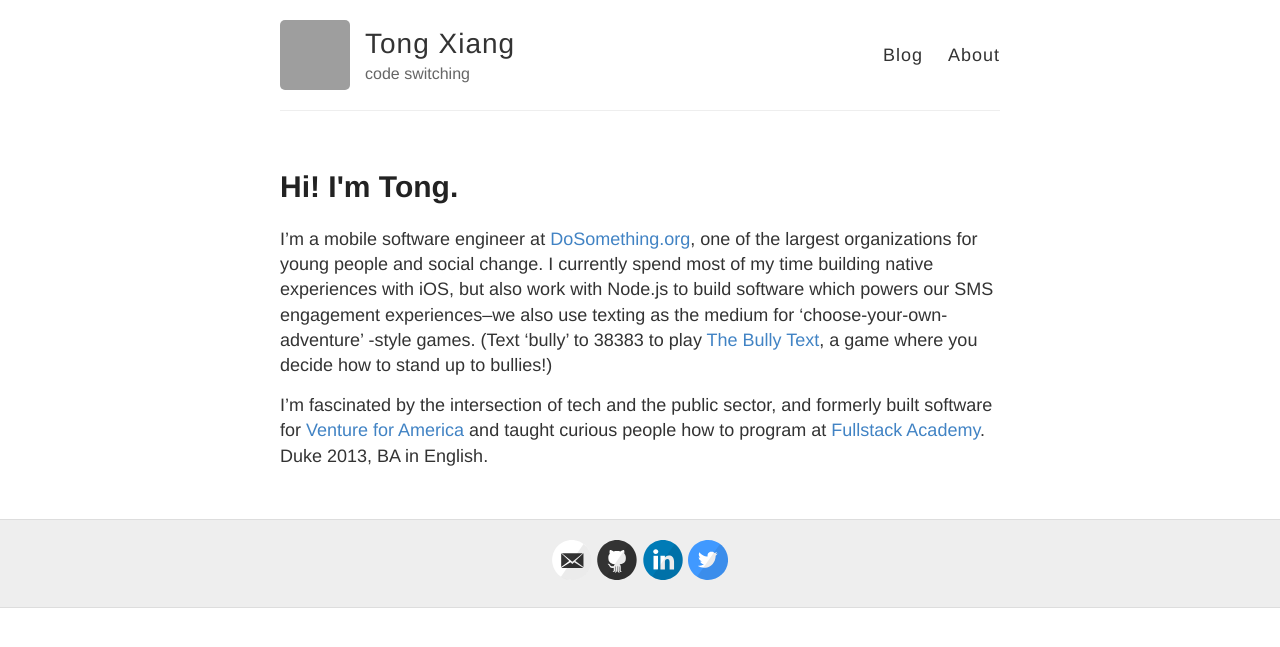
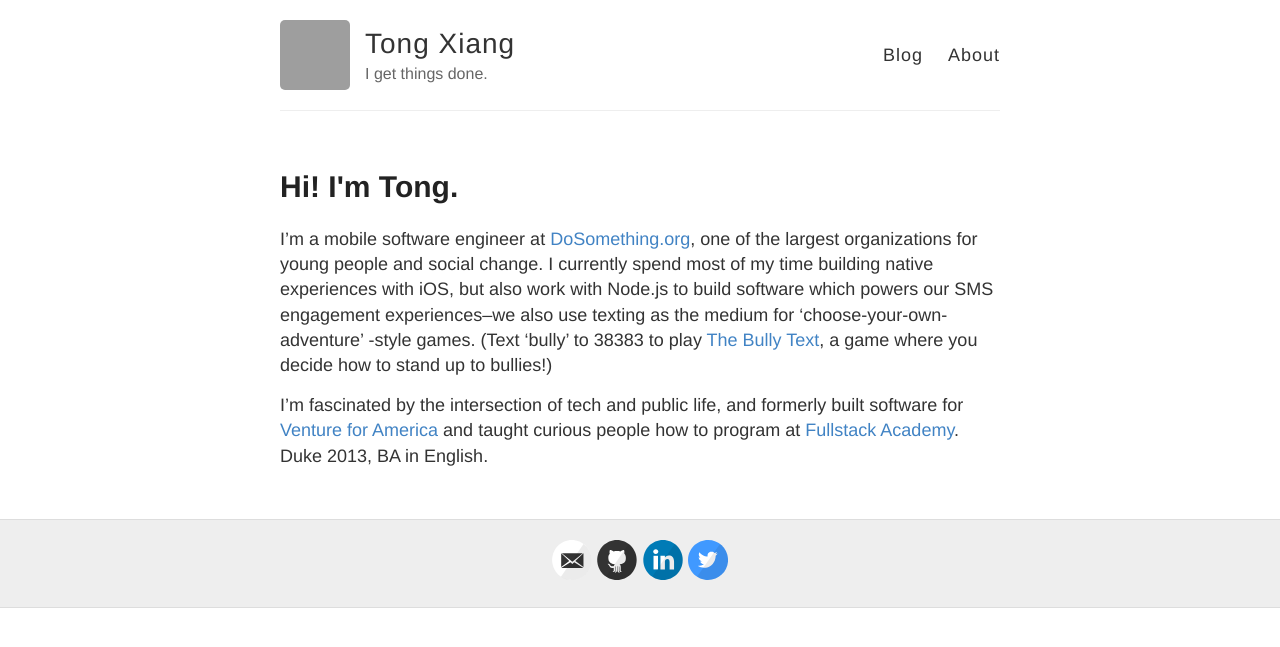
Before and after one commit to nguyenkhacdung/nguyenkhacdung.github.io, a Jekyll site: the page built from about.md, in a window 1280 px wide. Shown: the top 647 px of the page. Built offline with Jekyll 4.4.1, drawn with Linux system fonts in a browser that asks for light colours; grey boxes are pictures that could not be loaded.

Commit message:
change about

```diff
--- a/_config.yml
+++ b/_config.yml
@@ -6,7 +6,7 @@
 name: Tong Xiang
 
 # Short bio or description (displayed in the header)
-description: code switching
+description: I get things done.
 
 # URL of your avatar or profile pic (you could use your GitHub profile pic)
 avatar: https://avatars2.githubusercontent.com/u/5678066?v=2&s=460
--- a/about.md
+++ b/about.md
@@ -6,4 +6,4 @@ permalink: /about/
 
 I'm a mobile software engineer at [DoSomething.org](https://www.dosomething.org/), one of the largest organizations for young people and social change. I currently spend most of my time building native experiences with iOS, but also work with Node.js to build software which powers our SMS engagement experiences--we also use texting as the medium for 'choose-your-own-adventure' -style games. (Text 'bully' to 38383 to play [The Bully Text](https://www.dosomething.org/campaigns/bully-text-superstar-edition), a game where you decide how to stand up to bullies!)
 
-I'm fascinated by the intersection of tech and the public sector, and formerly built software for [Venture for America](http://ventureforamerica.org/) and taught curious people how to program at [Fullstack Academy](http://www.fullstackacademy.com/). Duke 2013, BA in English.
+I'm fascinated by the intersection of tech and public life, and formerly built software for [Venture for America](http://ventureforamerica.org/) and taught curious people how to program at [Fullstack Academy](http://www.fullstackacademy.com/). Duke 2013, BA in English.
```
